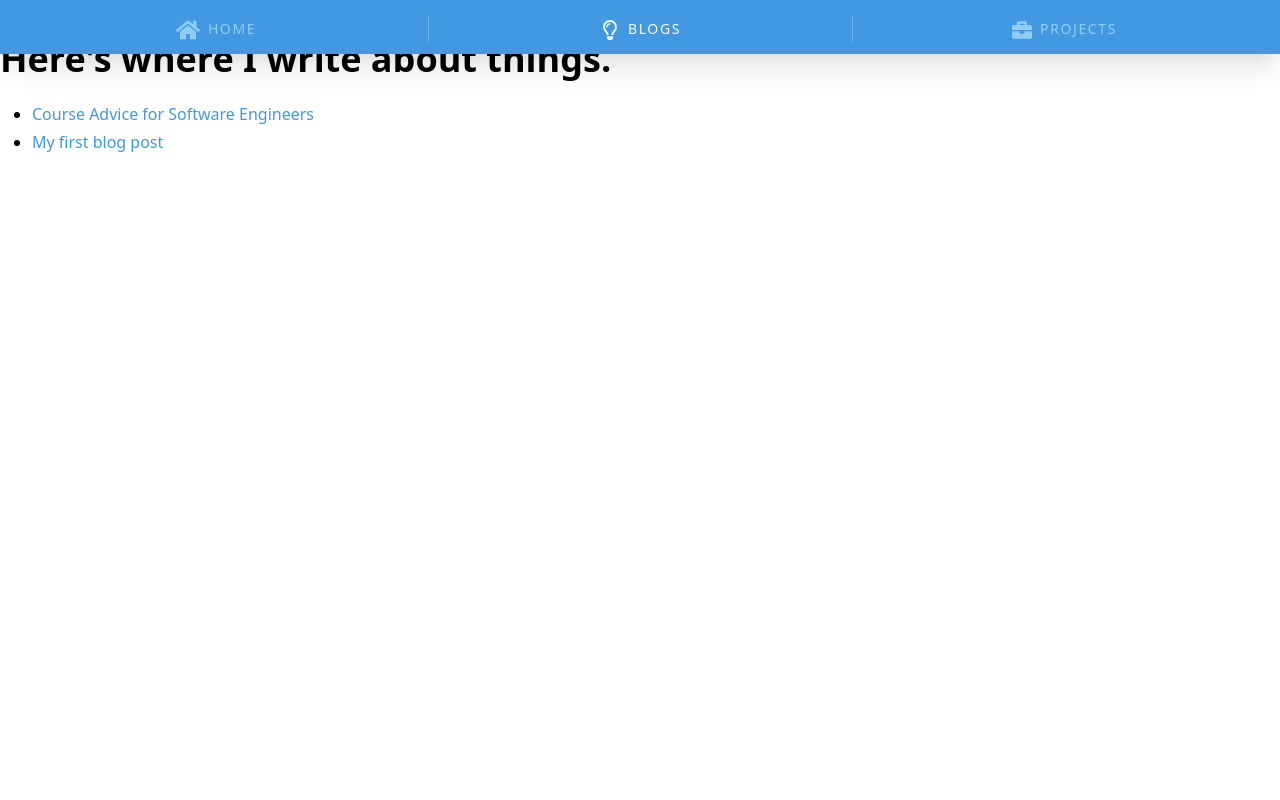
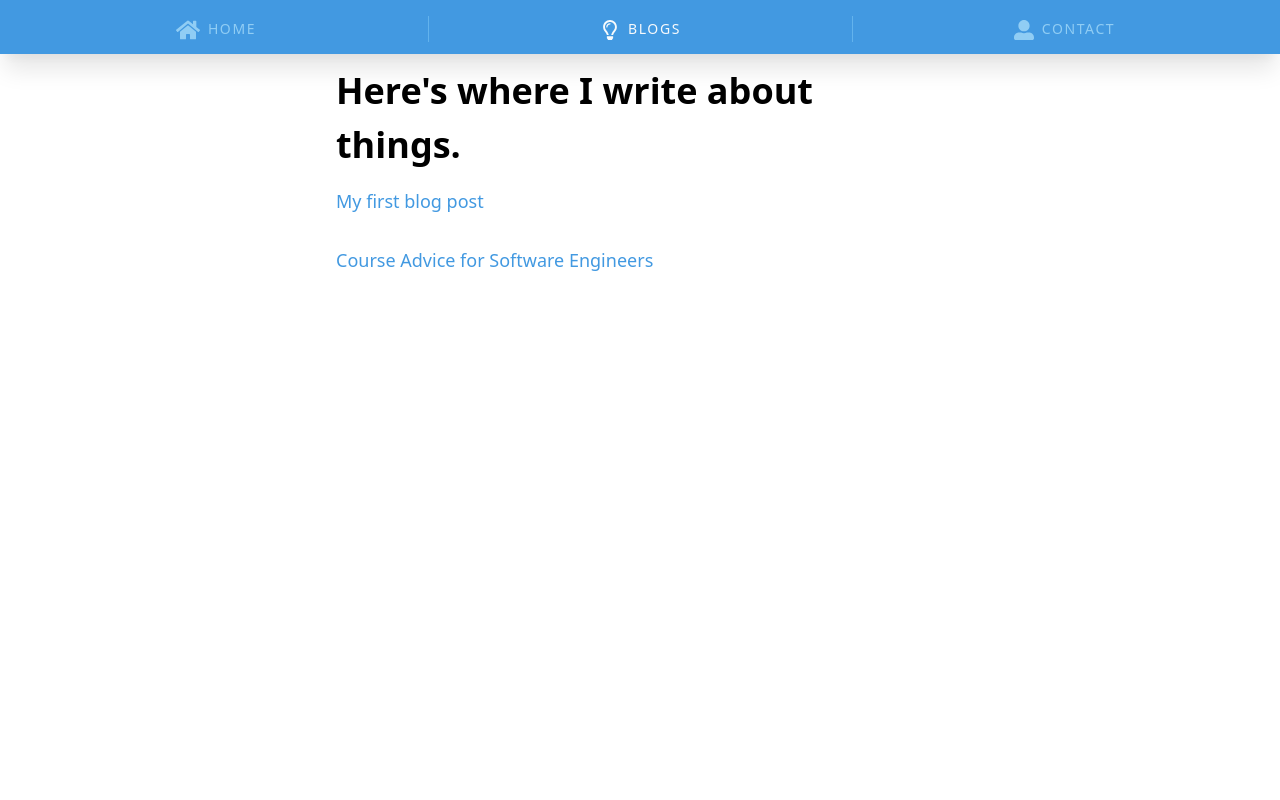
Before and after one commit to swkeever/skies.dev, a Gatsby site: page /blogs in a window 1280 px wide. Shown: the top 800 px of the page. Built offline with nearby package versions, Linux system fonts and the light colour scheme; Gatsby itself is replaced by a stand-in of ours.

Commit message:
adds contact page bare bones, styles home page, adds basic margins to show content below navbar

```diff
--- a/src/components/Header.tsx
+++ b/src/components/Header.tsx
@@ -1,5 +1,5 @@
 import React from "react"
-import { FaHome, FaBriefcase, FaRegLightbulb } from "react-icons/fa"
+import { FaHome, FaUserAlt, FaRegLightbulb } from "react-icons/fa"
 import { Link } from "gatsby"
 import routes from "../utils/routes"
 
@@ -95,12 +95,12 @@ const Header = ({ siteTitle = "" }) => {
           </li>
           <li className={styles.li}>
             <Link
-              to="/404"
+              to={routes.contact}
               className={styles.link}
               activeClassName={styles.active}
             >
-              <FaBriefcase className={styles.icon} />
-              <span className={styles.span}>Projects</span>
+              <FaUserAlt className={styles.icon} />
+              <span className={styles.span}>Contact</span>
             </Link>
           </li>
         </ul>
--- a/src/pages/blogs.tsx
+++ b/src/pages/blogs.tsx
@@ -2,6 +2,7 @@ import React from "react"
 import { useStaticQuery, graphql, Link } from "gatsby"
 import Layout from "../components/Layout"
 import routes from "../utils/routes"
+import Container from "../components/Container"
 
 type BlogList = {
   allMarkdownRemark: {
@@ -31,22 +32,54 @@ export default function BlogsPage() {
       }
     }
   `)
-  console.log()
+
+  const styles = {
+    container: `
+    mt-8
+    px-4
+    md:w-2/3
+    lg:mt-16
+    lg:w-1/2
+    `,
+
+    header: `
+    text-4xl
+    `,
+
+    ul: `
+    list-none
+    ml-0
+    md:text-lg
+    `,
+
+    li: `
+    mb-8
+    `,
+
+    a: `
+    hover:no-underline
+    hover:text-primary-400
+    `,
+  }
 
   return (
     <Layout>
-      <h1>Here's where I write about things.</h1>
-      <ul>
-        {data.allMarkdownRemark.edges.map(e => {
+      <Container className={styles.container}>
+        <h1 className={styles.header}>Here's where I write about things.</h1>
+        <ul className={styles.ul}>
+          {data.allMarkdownRemark.edges.reverse().map(e => {
             const { title, slug } = e.node.frontmatter
 
             return (
-            <li>
-              <Link to={`${slug}`}>{title}</Link>
+              <li className={styles.li}>
+                <Link className={styles.a} to={`${slug}`}>
+                  {title}
+                </Link>
               </li>
             )
           })}
         </ul>
+      </Container>
     </Layout>
   )
 }
--- /dev/null
+++ b/src/pages/contact.tsx
@@ -0,0 +1,31 @@
+import React from "react"
+import Layout from "../components/Layout"
+import Container from "../components/Container"
+
+export default function ContactPage() {
+  const styles = {
+    container: `
+    mt-8
+    px-4
+    md:w-2/3
+    lg:mt-16
+    lg:w-1/2
+    `,
+
+    header: `
+    text-4xl
+    `,
+  }
+
+  return (
+    <Layout>
+      <Container className={styles.container}>
+        <h1 className={styles.header}>This part of the site is coming soon.</h1>
+        <p>
+          It will have a summary of the services I offer and a way to get in
+          touch with me. Thanks for stopping by in the mean time!
+        </p>
+      </Container>
+    </Layout>
+  )
+}
--- a/src/pages/index.tsx
+++ b/src/pages/index.tsx
@@ -20,15 +20,15 @@ const IndexPage = () => {
     text-lg
     px-4
     items-center
-    md:even:flex-row-reverse
-    md:flex-row
     md:text-base
     md:mb-32
     lg:mb-64
+    lg:text-lg
     `,
 
     content: `
     md:w-64
+    lg:w-5/12
     `,
 
     svg: `
@@ -37,6 +37,8 @@ const IndexPage = () => {
     mb-8
     md:mb-0
     md:w-5/12
+    lg:h-auto
+    lg:w-7/12
     `,
 
     item: `
@@ -56,13 +58,15 @@ const IndexPage = () => {
       transform
       transition
       duration-75
-      hover:text-primary-900
+      hover:text-secondary-900
       hover:no-underline
-      hover:bg-primary-300
+      hover:bg-secondary-300
       hover:align-top
       font-bold
       shadow-md
       mb-4
+      lg:px-6
+      lg:text-lg
     `,
 
     diagonal: `
@@ -80,10 +84,13 @@ const IndexPage = () => {
   return (
     <Layout>
       <Container className={`${styles.container}`}>
-        <section className={`${styles.section} pt-16 lg:pt-64`}>
+        <section className={`${styles.section}  md:flex-row pt-16 lg:pt-64`}>
           <div className={`${styles.content} ${styles.item}`}>
             <h1>Hi, I'm Sean.</h1>
-            <p>I'm a software developer from Seattle, WA.</p>
+            <p>
+              I'm a software developer, designer, and technology enthusiast from
+              Seattle, WA.
+            </p>
           </div>
           <Code className={`${styles.svg} ${styles.item}`} />
         </section>
@@ -91,7 +98,7 @@ const IndexPage = () => {
 
       <div className={styles.diagonal}>
         <Container className={`${styles.container}`}>
-          <section className={`${styles.section}`}>
+          <section className={`${styles.section} md:flex-row-reverse`}>
             <div className={`${styles.content} ${styles.item}`}>
               <div className="">
                 <h2>I like to build things.</h2>
@@ -107,7 +114,7 @@ const IndexPage = () => {
       </div>
 
       <Container className={`${styles.container}`}>
-        <section className={styles.section}>
+        <section className={`${styles.section} md:flex-row`}>
           <div className={`${styles.content} ${styles.item}`}>
             <div className="">
               <h2>Let's build your product.</h2>
--- a/tailwind.config.js
+++ b/tailwind.config.js
@@ -1,4 +1,6 @@
 const { colors } = require("tailwindcss/defaultTheme")
+
+// primary blue #4299E1
 
 module.exports = {
   purge: [],
@@ -22,6 +24,6 @@ module.exports = {
       // => @media (min-width: 1280px) { ... }
     },
   },
-  variants: { flexDirection: ["responsive", "even"] },
+  variants: { flexDirection: ["responsive", "even", "odd"] },
   plugins: [],
 }
```
Also changed, not shown: assets/code.svg. Lines whose indentation alone changed are shown as unchanged.
